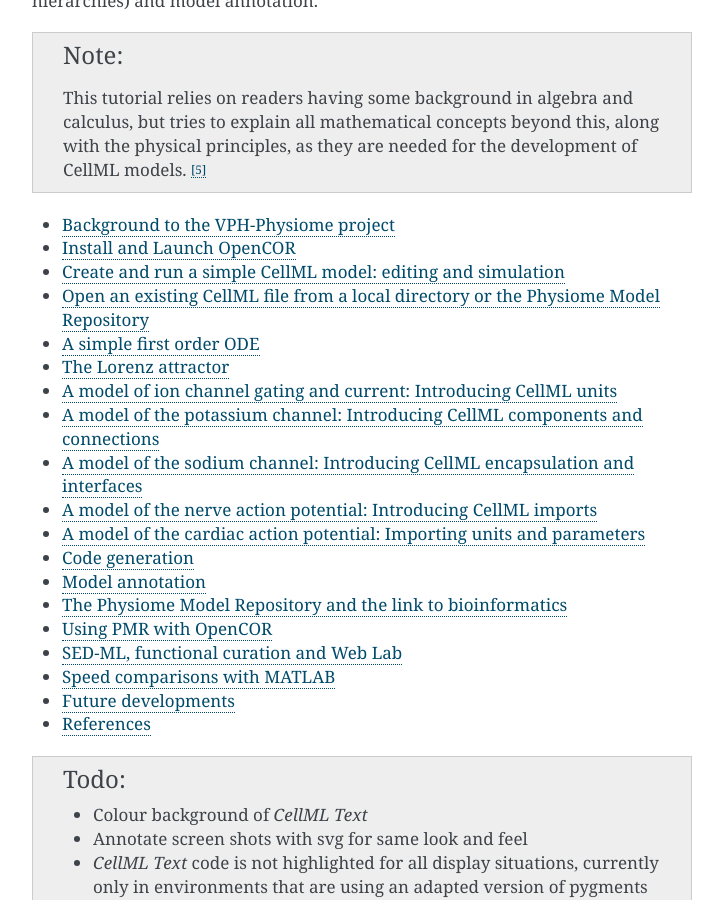
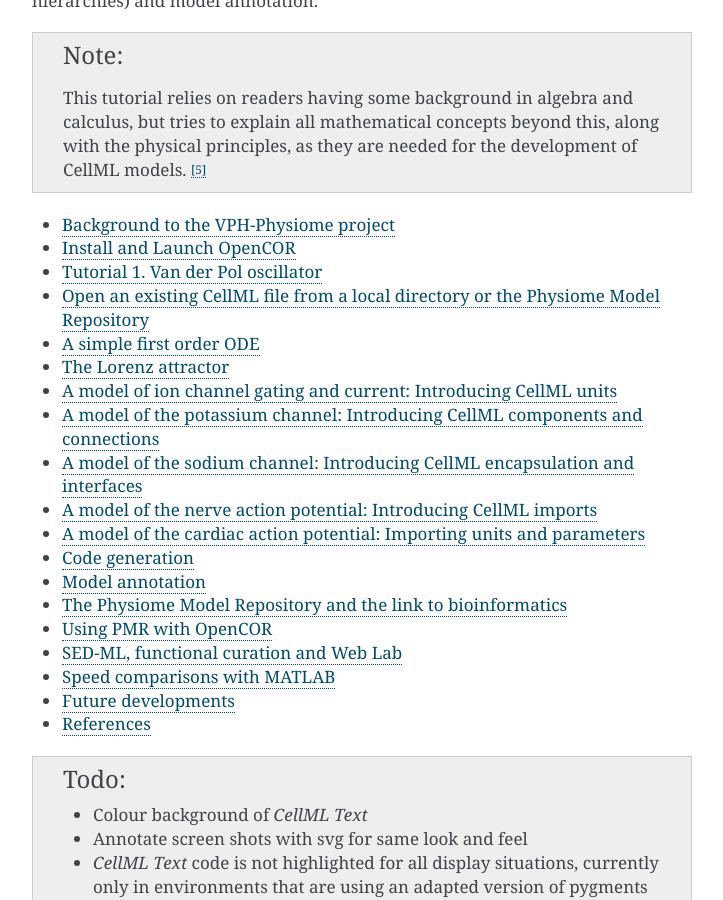
Before and after one commit to ABI-Tutorials/CellML-OpenCOR-PMR, a Sphinx documentation site: the page built from source/index.rst, in a window 1280 px wide and 900 px high, scrolled down 1011 px. Shown: the whole window, without its empty margins (388-1111 px from the left). Built offline with Sphinx 7.4.7, drawn with Linux system fonts in a browser that asks for light colours; pages that are not in the unit, such as notebooks, are missing from menus; cross-references to code outside the pages are shown as plain code; some of the changed lines change nothing that is shown.

Commit message:
Initial Commit

```diff
--- a/source/create_and_first_run.rst
+++ b/source/create_and_first_run.rst
@@ -3,19 +3,72 @@
 .. _cellml_opencor_pmr_tutorial__first_model:
 
 ============================================================
-Create and run a simple CellML model: editing and simulation
+Tutorial 1. Van der Pol oscillator
 ============================================================
+1. Introduction
+================
+This tutorial demonstrates the modeling process of OpenCOR. You will learn how to use the features available on OpenCOR to develop a simple CellML model.
+The Van der Pol oscillator is non-conservative oscillator with non-linear damping\ [#]_. It has a second order differential equation which evolves over time.
 
-In this example we create a simple CellML model and run it. The model is
-the Van der Pol oscillator\ [#]_ defined by the second order equation
+.. math::   \frac{d^{2}x}{dt^{2}} - \mu\left( 1 - x^{2} \right)\frac{\text{dx}}{\text{dt}} + x = 0
+
+where x is the position coordinate and a function of time. The parameter
+:math:`\mu` controls the magnitude of the damping term. The Van der Pol model has been used in physical and biological sciences for a long time.
+This has been used to model the right and left vocal fold oscillations and action potentials of neurons\ [#]_.
+
+2. OpenCOR Desktop
+===================
+
+The central working area of the OpenCOR has two modes which are used for the code editing and running the simulations. When you click the Editing mode,
+CellML files can be created.
+
+.. Figure:: _static/images/render_eqn_and_saveAA.png
+   :name: ocr_tut_ed_md
+   :alt: Render math equation and save CellML model
+   :align: center
+
+   (a) Editing mode can be activated by clicking the Editing tab at the middle. Positioning the cursor over an equation and clicking
+   (shown by the highlighted line and the arrow) renders the maths. (b) Once the model
+   has been successfully saved, the *CellML Text* view tab becomes white
+   rather than grey. The right-hand tabs provide different views of the CellML code.
+
+The CellML models can be saved in various views, and it can be accessed via the tabs on the right-hand edge of the window, become available.
+One is the *CellML Text* view (the view used to enter the code above); another is the *Raw CellML* view that displays the way the model is stored and is intentionally
+verbose to ensure that the meaning is always unambiguous (note that positioning the cursor over part of the code shows the maths in this
+view also); and another is the *Raw* view. Notice that ‘CTRL-T’ in the *Raw CellML* view performs validation tests on the CellML model. The
+*CellML Text* view provides a much more convenient format for entering and editing the CellML model.
+
+.. Figure:: _static/images/sim_panel.png
+   :name: ocr_tut_sm_md
+   :align: center
+   :alt: Graphical output from simulation run
+
+   Simulation mode can be activated by clicking the Simulation tab at the middle. The defined parameters in the code will be passed into the parameter section. The solver
+   properties can be selected based on the analysis. Multiple panels can be used to visualize the results.
+
+Click on the *Simulation* tab on the left-hand edge of the window, You will see three main areas - at the left-hand
+side of the window are the *Simulation*, *Solvers*, *Graphs* and *Parameters* panels, which are explained below. At the right-hand side
+is the graphical output window, and running along the bottom of the window is a status area, where status messages are displayed.
+This area is used to configure the solver that will run the simulation.
+
+.. Figure:: _static/images/arunbar.png
+   :name: ocr_tut_run_br
+   :align: center
+   :alt: Graphical output from simulation run
+
+   This figure illustrates the running and post-processing icons. The results can be output in csv and BiosignalML file types.
+
+3. Setting up the model
+=======================
+In this tutorial, we illustrate how to build a simple CellML model and run it. The model is
+the Van der Pol oscillator\ [#]_ defined by the second order equation.
+
 
 .. math::
 
    \frac{d^{2}x}{dt^{2}} - \mu\left( 1 - x^{2} \right)\frac{\text{dx}}{\text{dt}} + x = 0
 
-with initial conditions
-:math:`x = - 2;\ \frac{\text{dx}}{\text{dt}} = 0`. The parameter
-:math:`\mu` controls the magnitude of the damping term. To create a
+with initial conditions :math:`x = - 2;\ \frac{\text{dx}}{\text{dt}} = 0`. To create a
 CellML model we convert this to two first order equations\ [#]_ by
 defining the velocity :math:`\frac{\text{dx}}{\text{dt}}` as a new
 variable :math:`y`:
@@ -32,7 +85,7 @@
 
 The initial conditions are now :math:`x = - 2;y = 0`.
 
-With the central pane in *Editing* mode (e.g. *CellML Text* view), create a new CellML file:
+With the central panel in *Editing* mode (e.g. *CellML Text* view), create a new CellML file:
 :menuselection:`File --> New --> CellML File` and then type in the
 following lines of code after deleting the three lines that indicate
 where the code should go:
@@ -60,25 +113,9 @@
  #. the use of the squaring function *sqr(x)* for :math:`x^{2}`, and
  #. the use of ‘//’ to indicate a comment.
 
-A partial list of mathematical functions available for OpenCOR is:
+More information on the coding can be found here link.
 
-+----------------------+----------+----------------------+----------+----------------------+----------+------------------------------------+----------+-----------------------------------+----------+----------------------+----------+
-| :math:`x^{2}`        | sqr(x)   | :math:`\sqrt{x}`     | sqrt(x)  | :math:`\ln x`        | ln(x)    | :math:`\log_{10}x`                 | log(x)   | :math:`e^{x}`                     | exp(x)   | :math:`x^{a}`        | pow(x,a) |
-+----------------------+----------+----------------------+----------+----------------------+----------+------------------------------------+----------+-----------------------------------+----------+----------------------+----------+
-| :math:`\sin x`       | sin(x)   | :math:`\cos x`       | cos(x)   | :math:`\tan x`       | tan(x)   | :math:`\csc x`                     | csc(x)   | :math:`\sec x`                    | sec(x)   | :math:`\cot x`       | cot(x)   |
-+----------------------+----------+----------------------+----------+----------------------+----------+------------------------------------+----------+-----------------------------------+----------+----------------------+----------+
-| :math:`\sin^{-1}x`   | asin(x)  | :math:`\cos^{-1} x`  | acos(x)  | :math:`\tan^{-1} x`  | atan(x)  | :math:`\csc^{-1} x`                | acsc(x)  | :math:`\sec^{-1} x`               | asec(x)  | :math:`\cot^{-1}x`   | acot(x)  |
-+----------------------+----------+----------------------+----------+----------------------+----------+------------------------------------+----------+-----------------------------------+----------+----------------------+----------+
-| :math:`\sinh x`      | sinh(x)  | :math:`\cosh x`      | cosh(x)  | :math:`\tanh x`      | tanh(x)  | :math:`\operatorname{csch} x`      | csch(x)  | :math:`\operatorname{sech} x`     | sech(x)  | :math:`\coth x`      | coth(x)  |
-+----------------------+----------+----------------------+----------+----------------------+----------+------------------------------------+----------+-----------------------------------+----------+----------------------+----------+
-| :math:`\sinh^{-1} x` | asinh(x) | :math:`\cosh^{-1} x` | acosh(x) | :math:`\tanh^{-1} x` | atanh(x) | :math:`\operatorname{csch}^{-1} x` | acsch(x) | :math:`\operatorname{sech}^{-1}x` | asech(x) | :math:`\coth^{-1} x` | acoth(x) |
-+----------------------+----------+----------------------+----------+----------------------+----------+------------------------------------+----------+-----------------------------------+----------+----------------------+----------+
-
-**Table 1**. Partial list of mathematical functions available for coding in
-OpenCOR.
-
-Positioning the cursor over either of the ODEs renders the maths in
-standard form above the code as shown in :numref:`ocr_tut_ren_math_eqn`.
+The available mathematical functions are discussed in link.
 
 Note that CellML is a declarative language\ [#]_ (unlike say C, Fortran
 or Matlab, which are procedural languages) and therefore the order of
@@ -91,70 +128,12 @@
    ode(y,t)=mu*(1{dimensionless}-sqr(x))*y-x;
    ode(x,t)=y;
 
-The significance of this will become apparent later when we import
-several CellML models to create a composite model.
+The significance of this will become apparent later when we import several CellML models to create a composite model. Now save the code to a local folder using *Save* under the *File* menu (:menuselection:`File --> Save`)
+(or ‘CTRL-S’) and choosing *.cellml* as the file format \ [#]_. With the equations defined, we are ready to select the solution methods.
 
-.. Figure:: _static/images/render_eqn_and_save.png
-   :name: ocr_tut_ren_math_eqn
-   :alt: Render math equation and save CellML model
-   :align: center
-
-   (a) Positioning the cursor over an equation and clicking
-   (shown by the highlighted line) renders the maths. (b) Once the model
-   has been successfully saved, the *CellML Text* view tab becomes white
-   rather than grey. The right hand tabs provide different views of the
-   CellML code.
-
-Now save the code to a local folder using *Save* under the *File* menu (:menuselection:`File --> Save`)
-(or ‘CTRL-S’) and choosing *.cellml* as the file format\ [#]_. With the
-CellML model saved various views, accessed via the tabs on the right
-hand edge of the window, become available. One is the *CellML Text* view
-(the view used to enter the code above); another is the *Raw CellML*
-view that displays the way the model is stored and is intentionally
-verbose to ensure that the meaning is always unambiguous (note that
-positioning the cursor over part of the code shows the maths in this
-view also); and another is the *Raw* view. Notice that ‘CTRL-T’ in the
-*Raw CellML* view performs validation tests on the CellML model. The
-*CellML Text* view provides a much more convenient format for entering
-and editing the CellML model.
-
-With the equations and initial conditions defined, we are ready to run
-the model. To do this, click on the *Simulation* tab on the left hand
-edge of the window. You will see three main areas - at the left hand
-side of the window are the *Simulation*, *Solvers*, *Graphs* and
-*Parameters* panels, which are explained below. At the right hand side
-is the graphical output window, and running along the bottom of the
-window is a status area, where status messages are displayed.
-
-Simulation Panel
-================
-
-This area is used to set up the simulation settings.
-
-   -  Starting point - the value of the variable of integration (often
-      time) at which the simulation will begin. Leave this at 0.
-
-   -  Ending point - the point at which the simulation will end. Set to
-      100.
-
-   -  Point interval - the interval between data points on the variable of
-      integration. Set to 0.1.
-
-Just above the *Simulation panel* are controls for running the
-simulation. These are:
-
-*Run* (|image_run|), *Pause* (|image_stop|), *Reset parameters* (|image_reset|),
-*Clear simulation data* (|image_clear|), *Interval delay* (|image_delay|),
-*Add*\ (|image_add|)\ */Subtract*\ (|image_sub|) *graphical output windows*
-and *Output solution to a CSV file* (|image_csv|).
-
-For this model, we suggest that you create three graphical output
-windows using the **+** button.
-
-Solvers Panel
-=============
-
-This area is used to configure the solver that will run the simulation.
+4. Solution Methods
+===================
+Here, we need to select the solution methods. From the drop-down menus of the Solver panel,  appropriate conditions must be selected.
 
 -  Name - this is used to set the solver algorithm. It will be set by
    default to be the most appropriate solver for the equations you are
@@ -162,31 +141,23 @@
    appropriate to the type of equations you are solving if you choose
    to. For example, CVODE for ODE (ordinary differential equation)
    problems, IDA for DAE (differential algebraic equation) problems,
-   KINSOL for NLA (non-linear algebraic) problems\ [#]_.
+   KINSOL for NLA (non-linear algebraic) problems \ [#]_.
 
 -  Other parameters for the chosen solver – e.g. *Maximum step*,
    *Maximum number of steps*, and *Tolerance* settings for CVODE and
    IDA. For more information on the solver parameters, please refer to
    the documentation for the particular solver.
 
-Note: these can all be left at their default values for our simple demo
-problem\ [#]_.
+More details on selection of the solver setting can be found here link.
 
-Graphs Panel
-============
+Note: these can all be left at their default values for our simple demo problem \ [#]_.
 
-This shows what parameters are being plotted once these have been
-defined in the *Parameters panel*. These can be selected/deselected by
-clicking in the box next to a parameter.
 
-Parameters Panel
-================
+5. Solution initialization
+===================
 
-This panel lists all the model parameters, and allows you to select one
-or more to plot against the variable of integration or another parameter
-in the graphical output windows. OpenCOR supports graphing of any
-parameter against any other. All variables from the model are listed
-here, arranged by the components in which they appear, and in
+Next step is to define the initial condiitions and the parameter values. All variables from the model
+are listed here, arranged by the components in which they appear, and in
 alphabetical order. Parameters are displayed with their variable name,
 their value, and their units. The icons alongside them have the
 following meanings:
@@ -199,16 +170,28 @@
 | |image_voi| Variable of integration | |image_alg| Algebraic quantity      |
 +-------------------------------------+-------------------------------------+
 
-Right clicking on a parameter provides the options for displaying that
-parameter in the currently selected graphical output window. With the
-cursor highlighting the top graphical output window (a blue line appears
-next to it), select *x* then *Plot Against Variable of Integration* – in
-this case *t* - in order to plot *x(t)*. Now move the cursor to the
-second graphical output window and select *y* then *t* to plot *y(t)*.
-Finally select the bottom graphical output window, select *y* and select
-*Plot Against* then *Main* then *x* to plot *y(x)*.
+For this case, the initial conditins are :math:`x = - 2;y = 0`. The parameter
+:math:`\mu` controls the magnitude of the damping term.
+This panel lists all the model parameters, and allows you to select one
+or more to plot against the variable of integration or another parameter
+in the graphical output windows. OpenCOR supports graphing of any
+parameter against any other. This can be done before or after runing the simulation.
 
-Now click on the *Run* control. You will see a progress bar running
+6. Run simulation
+===================
+In the OpenCOR simulation panel we need to specify values before run the simulation.
+
+   -  Starting point - the value of the variable of integration (often
+      time) at which the simulation will begin. Leave this at 0.
+
+   -  Ending point - the point at which the simulation will end. Set to
+      100.
+
+   -  Point interval - the interval between data points on the variable of
+      integration. Set to 0.1.
+
+Just above the *Simulation panel* are controls for running the
+simulation. Now click on the *Run* control. You will see a progress bar running
 along the bottom of the status window. Status messages about the
 successful simulation, including the time taken, are displayed in the
 bottom panel. This can be hidden by dragging down on the bar just above
@@ -224,6 +207,21 @@
 initial values, use the *Reset parameters* (|image_reset|) button. To clear
 the graphical output traces, click on the *Clear simulation data*
 (|image_clear|) button.
+
+7. Results and Reports
+=======================
+
+Right clicking on a parameter provides the options for displaying that
+parameter in the currently selected graphical output window. With the
+cursor highlighting the top graphical output window (a blue line appears
+next to it), select *x* then *Plot Against Variable of Integration* – in
+this case *t* - in order to plot *x(t)*. Now move the cursor to the
+second graphical output window and select *y* then *t* to plot *y(t)*.
+Finally select the bottom graphical output window, select *y* and select
+*Plot Against* then *Main* then *x* to plot *y(x)*.
+This shows what parameters are being plotted once these have been
+defined in the *Parameters panel*. These can be selected/deselected by
+clicking in the box next to a parameter.
 
 The top two graphical output panels are showing the time-dependent
 solution of the *x* and *y* variables. The bottom panel shows how *y*
```
Also changed, not shown: source/_static/images/arunbar.png (added), source/_static/images/edit.png (added), source/_static/images/edit_mode.png (added), source/_static/images/editing_mode.png (added), source/_static/images/im_mode.png (added), source/_static/images/render_eqn_and_saveAA.png (added), source/_static/images/run_bar.png (added), source/_static/images/sim_panel.png (added), 1 other file.
